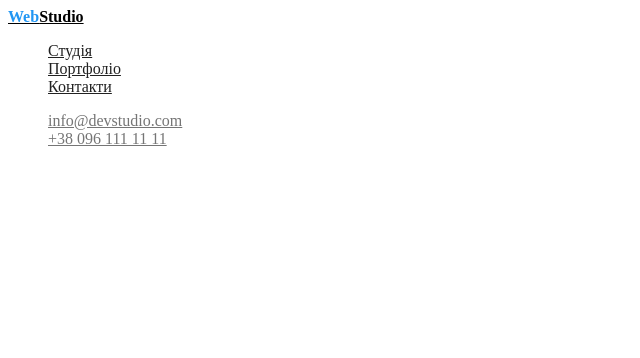
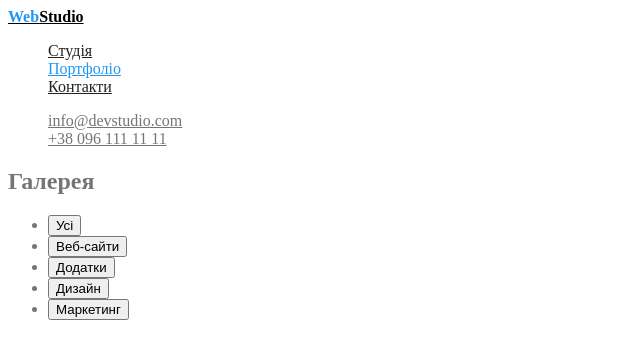
Before and after one commit to BoikoIgor/goit-markup-hw-02, a plain HTML site: page portfolio.html in a window 1280 px wide. Shown: the whole page, without its empty margins (0-640 px from the left). Drawn offline with Linux system fonts and the light colour scheme.

Commit message:
update portfolio

```diff
--- a/css/styles.css
+++ b/css/styles.css
@@ -13,6 +13,7 @@ body {
   background-color: var(--background-color);
   color: var(--primary-text-color);
 }
+/* Main page CSS styles */
 /* Logo */
 .logo {
   color: #000000;
@@ -36,6 +37,9 @@ body {
 .contacts .link {
   color: var(--primary-text-color);
 }
+.site-nav .link.current {
+  color: var(--accent-color);
+}
 /* hero */
 .hero-title {
   color: var(--second-accent-color);
--- a/portfolio.html
+++ b/portfolio.html
@@ -14,8 +14,8 @@
           ><b><span>Web</span>Studio</b></a
         >
         <ul class="site-nav list">
-          <li><a class="link" href="">Студія</a></li>
-          <li><a class="link" href="">Портфоліо</a></li>
+          <li><a class="link" href="./index.html">Студія</a></li>
+          <li><a class="link current" href="">Портфоліо</a></li>
           <li><a class="link" href="">Контакти</a></li>
         </ul>
       </nav>
@@ -28,5 +28,27 @@
         <li><a class="link" href="tel:+380961111111">+38 096 111 11 11</a></li>
       </ul>
     </header>
+    <main>
+      <section class="section">
+        <h2>Галерея</h2>
+        <ul>
+          <li>
+            <button type="button">Усі</button>
+          </li>
+          <li>
+            <button type="button">Веб-сайти</button>
+          </li>
+          <li>
+            <button type="button">Додатки</button>
+          </li>
+          <li>
+            <button type="button">Дизайн</button>
+          </li>
+          <li>
+            <button type="button">Маркетинг</button>
+          </li>
+        </ul>
+      </section>
+    </main>
   </body>
 </html>
```
Also changed, not shown: index.html (+3 -3 lines).
